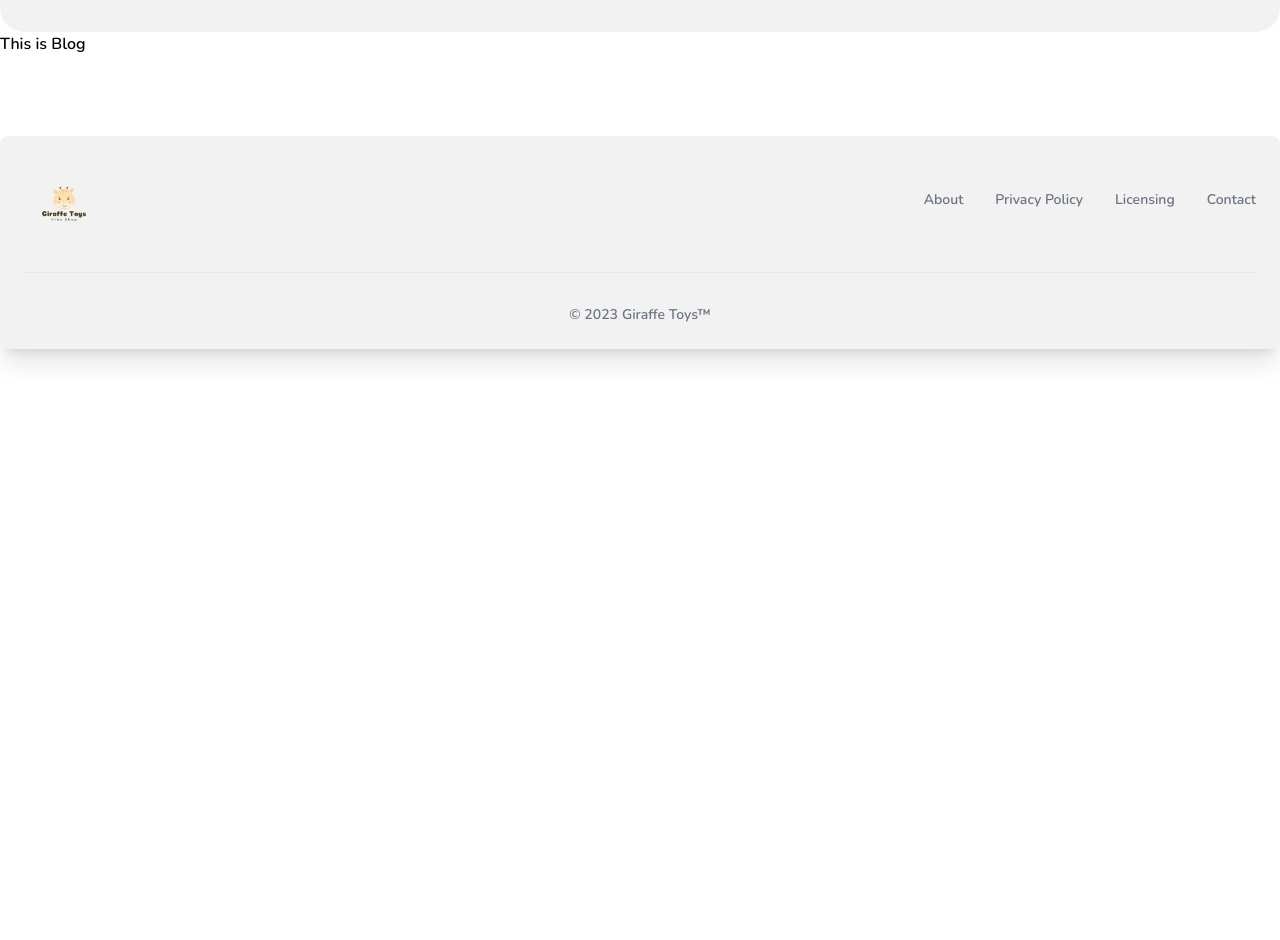
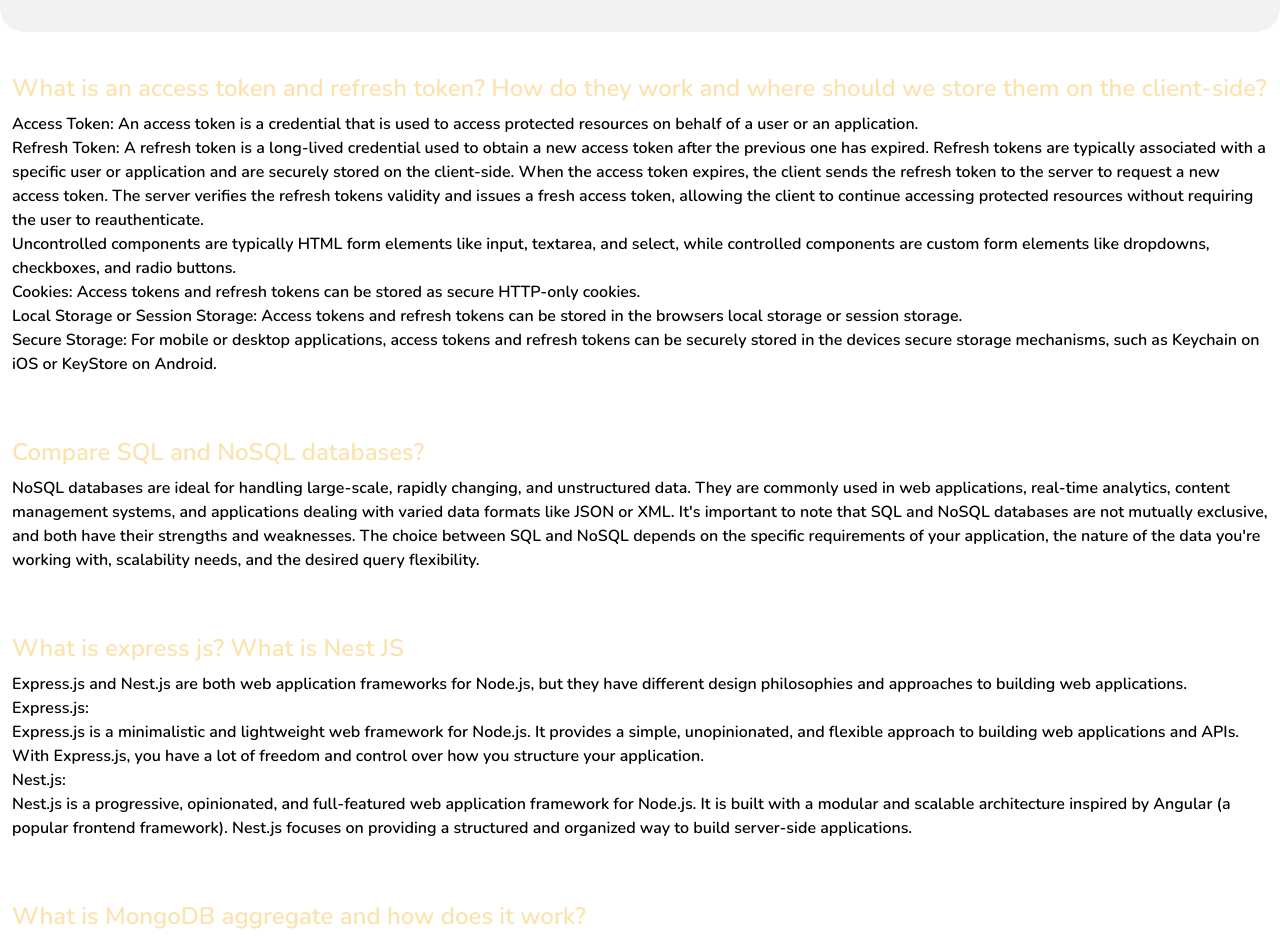
Before and after one commit to faizulsami/Giraffe-Toys, a React (Vite) app: page /blog in a window 1280 px wide. Shown: the part 112-1052 px from the top of the page. Before the commit the page ends 800 px from the top, so only its background shows below. Built offline with nearby package versions, Linux system fonts and the light colour scheme; no server answers; sample sign-in values are in the browser's storage.

Commit message:
Blog Page Added

```diff
--- a/src/Pages/Add A Toy/AddAToy.jsx
+++ b/src/Pages/Add A Toy/AddAToy.jsx
@@ -59,7 +59,7 @@
                                 <span className="label-text">Available Quantity</span>
                             </label>
                             <label className="input-group">
-                                <input type="text" name="quantity" placeholder="Available Quantity" className="input input-bordered w-full" required />
+                                <input type="number" name="quantity" placeholder="Available Quantity" className="input input-bordered w-full" required />
                             </label>
                         </div>
                     </div>
@@ -119,7 +119,7 @@
                                 <span className="label-text">Price</span>
                             </label>
                             <label className="input-group">
-                                <input type="text" name="price" placeholder="Price" className="input input-bordered w-full" required />
+                                <input type="number" name="price" placeholder="Price" className="input input-bordered w-full" required />
                             </label>
                         </div>
                     </div>
--- a/src/Pages/Blog/Blog.jsx
+++ b/src/Pages/Blog/Blog.jsx
@@ -6,7 +6,54 @@
             <Helmet>
                 <title>Blogs</title>
             </Helmet>
-            <h2>This is Blog</h2>
+            <div className='m-3 py-5'>
+                <h1 className='text-2xl py-2 active'>
+                    What is an access token and refresh token? How do they work and where should we store them on the client-side?
+                </h1>
+                <p className='font-semibold'>
+                    Access Token: An access token is a credential that is used to access protected resources on behalf of a user or an application.
+                    <br />
+                    Refresh Token: A refresh token is a long-lived credential used to obtain a new access token after the previous one has expired. Refresh tokens are typically associated with a specific user or application and are securely stored on the client-side. When the access token expires, the client sends the refresh token to the server to request a new access token. The server verifies the refresh tokens validity and issues a fresh access token, allowing the client to continue accessing protected resources without requiring the user to reauthenticate.
+                    <br />
+                    Uncontrolled components are typically HTML form elements like input, textarea, and select, while controlled components are custom form elements like dropdowns, checkboxes, and radio buttons.
+                </p>
+                <p>Cookies: Access tokens and refresh tokens can be stored as secure HTTP-only cookies. </p>
+                <p>Local Storage or Session Storage: Access tokens and refresh tokens can be stored in the browsers local storage or session storage.</p>
+                <p>Secure Storage: For mobile or desktop applications, access tokens and refresh tokens can be securely stored in the devices secure storage mechanisms, such as Keychain on iOS or KeyStore on Android.</p>
+            </div>
+            <div className='m-3 py-5'>
+                <h1 className='text-2xl py-2 active'>
+                    Compare SQL and NoSQL databases?
+                </h1>
+                <p className='font-semibold'>
+                    NoSQL databases are ideal for handling large-scale, rapidly changing, and unstructured data. They are commonly used in web applications, real-time analytics, content management systems, and applications dealing with varied data formats like JSON or XML.
+
+                    It's important to note that SQL and NoSQL databases are not mutually exclusive, and both have their strengths and weaknesses. The choice between SQL and NoSQL depends on the specific requirements of your application, the nature of the data you're working with, scalability needs, and the desired query flexibility.
+                </p>
+            </div>
+            <div className='m-3 py-5'>
+                <h1 className='text-2xl py-2 active'>What is express js? What is Nest JS</h1>
+                <p className='font-semibold'>
+                    Express.js and Nest.js are both web application frameworks for Node.js, but they have different design philosophies and approaches to building web applications.
+                    <br />
+                    Express.js:
+                    <br />
+                    Express.js is a minimalistic and lightweight web framework for Node.js. It provides a simple, unopinionated, and flexible approach to building web applications and APIs. With Express.js, you have a lot of freedom and control over how you structure your application.
+                </p>
+                <p className='font-semibold'>
+                    Nest.js:
+                    <br />
+                    Nest.js is a progressive, opinionated, and full-featured web application framework for Node.js. It is built with a modular and scalable architecture inspired by Angular (a popular frontend framework). Nest.js focuses on providing a structured and organized way to build server-side applications.
+                </p>
+            </div>
+            <div className='m-3 py-5'>
+                <h1 className='text-2xl py-2 active'>What is MongoDB aggregate and how does it work?</h1>
+                <p className='font-semibold'>
+                    In MongoDB, the aggregate operation is a powerful and flexible way to perform complex data processing and analysis tasks on the data stored in a collection. It allows you to transform, filter, group, and analyze data using a pipeline of stages.
+                    <br />
+                    The aggregate operation takes an array of pipeline stages as input. Each stage performs a specific operation on the data and passes the modified data to the next stage in the pipeline.
+                </p>
+            </div>
         </div>
     );
 };
--- a/src/Pages/My Toys/MyToys.jsx
+++ b/src/Pages/My Toys/MyToys.jsx
@@ -30,8 +30,8 @@
             confirmButtonText: 'Yes, delete it!'
         }).then((result) => {
             if (result.isConfirmed) {
-                fetch(`https://assignment-11-server-eight-eosin.vercel.app/allToys/${id}`,{
-                    method:'DELETE'
+                fetch(`https://assignment-11-server-eight-eosin.vercel.app/allToys/${id}`, {
+                    method: 'DELETE'
                 })
                     .then(res => res.json())
                     .then(data => {
@@ -88,7 +88,7 @@
                                             {description}
                                         </td>
                                         <td className="px-6 py-4">
-
+                                            <button type="button" className="text-white color2 focus:outline-none focus:ring-4 focus:ring-blue-300 font-medium rounded-full text-sm px-5 py-2.5 text-center mr-2 mb-2 "><Link to={`/update/${_id}`}>Update</Link></button>
                                         </td>
                                         <td className="px-6 py-4">
                                             <button
--- a/src/Pages/View Details/View_Details.jsx
+++ b/src/Pages/View Details/View_Details.jsx
@@ -1,4 +1,5 @@
 import CountUp from 'react-countup';
+import { Helmet } from 'react-helmet-async';
 import { useLoaderData } from "react-router-dom";
 
 const View_Details = () => {
@@ -6,7 +7,10 @@
     const { picture, ratings, sellerName, sellerEmail, name, quantity, description, price } = details;
     return (
         <div className="container mx-auto">
-            <img className="w-full h-auto max-w-xl rounded-3xl lg:mt-8 mt-4 mx-auto" src={picture} alt="image description"/>
+            <Helmet>
+                <title>Update Toy</title>
+            </Helmet>
+            <img data-aos="zoom-out" className="w-full h-auto max-w-xl rounded-3xl lg:mt-8 mt-4 mx-auto" src={picture} alt="image description"/>
             <div className="mt-8 ms-3 lg:ms-0">
             <p className="lg:text-4xl color3">{sellerName}</p>
             <p className="lg:text-2xl">{sellerEmail}</p>
```
Also changed, not shown: src/Pages/Update Toys/UpdateToys.jsx (+80 -2 lines), src/Routes/Routes.jsx (+10 -4 lines). Lines whose indentation alone changed are shown as unchanged.
